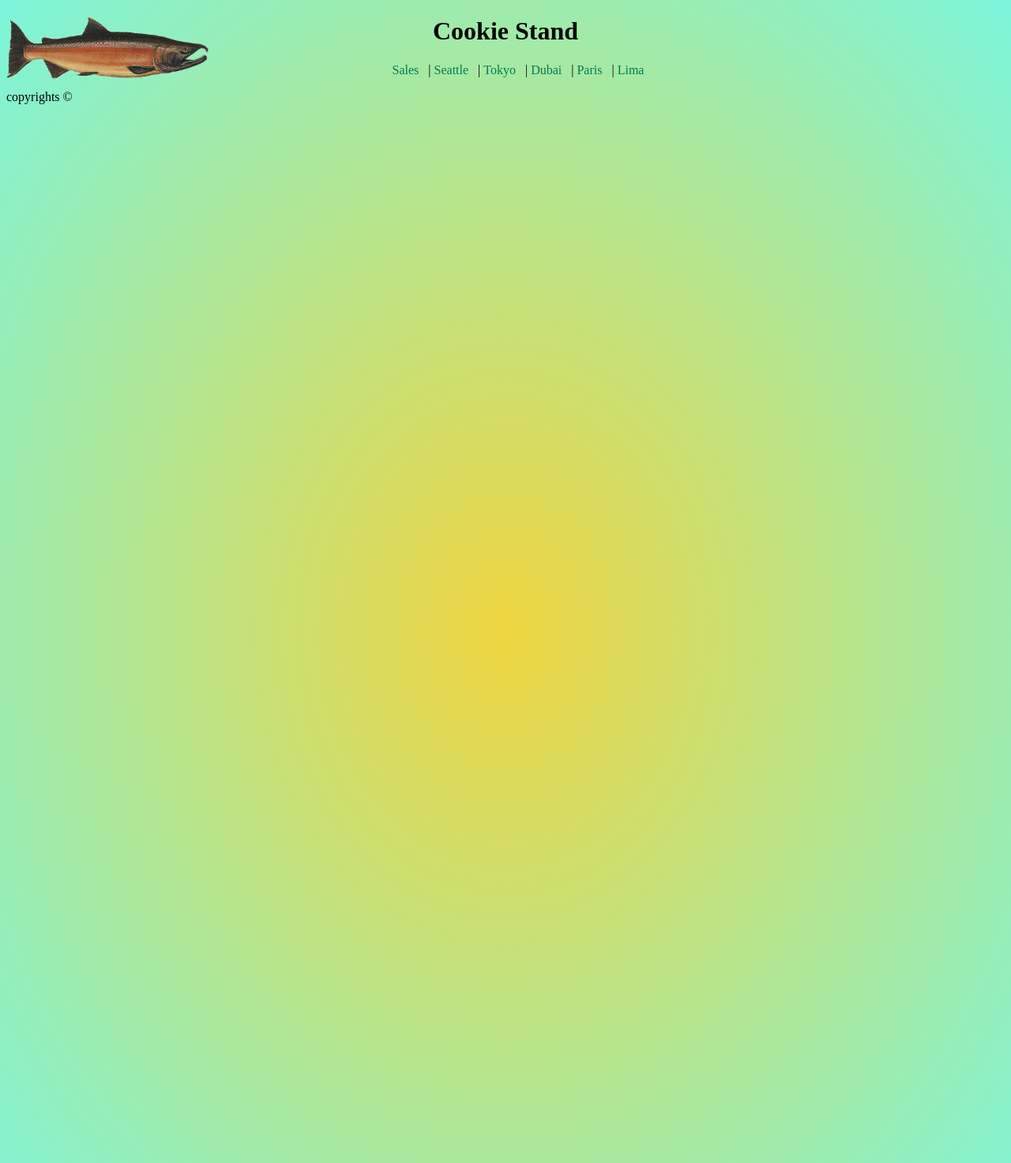
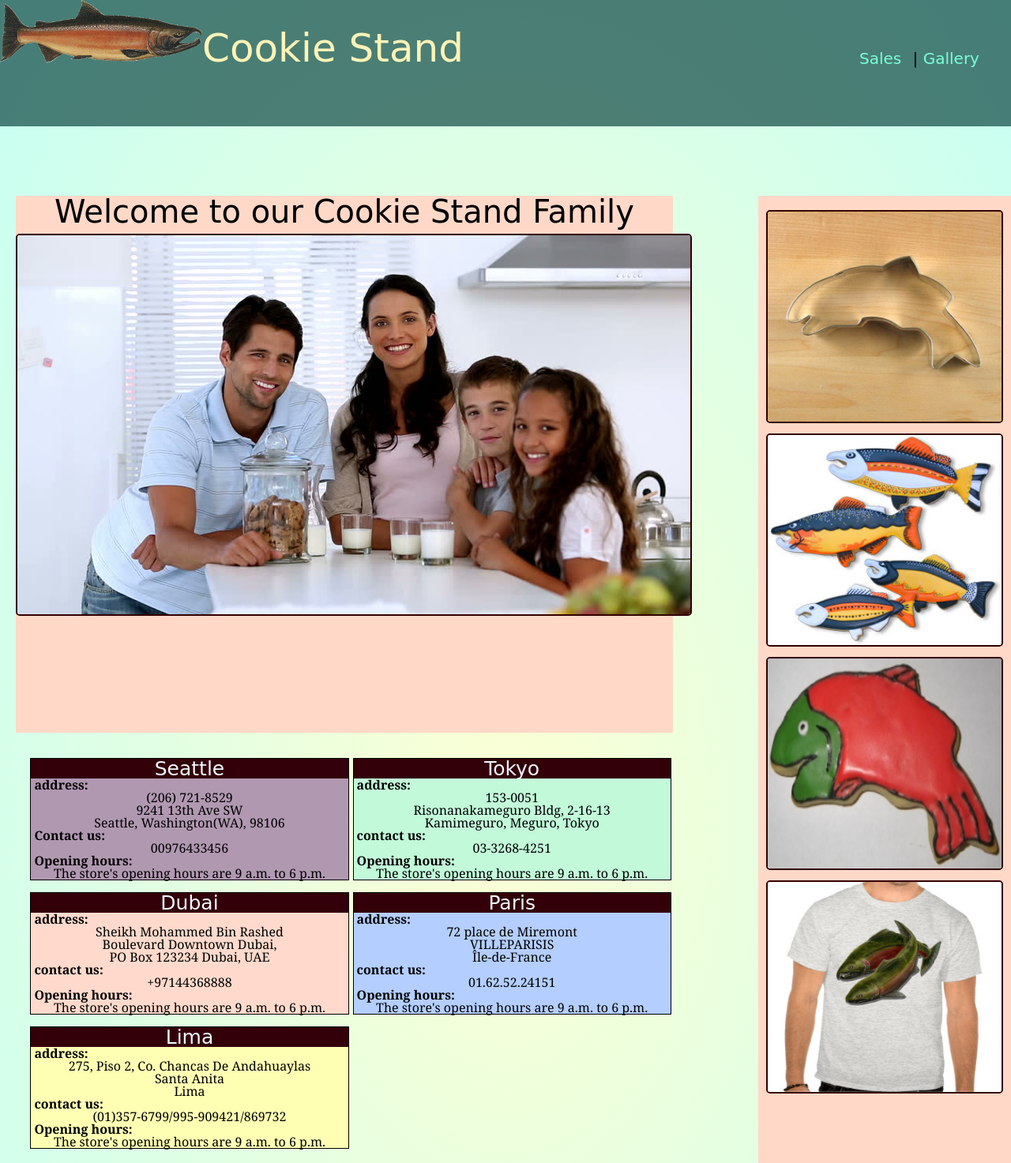
Before and after one commit to malakMomani/cookie-stand, a plain HTML site: page index.html in a window 1280 px wide. Shown: the top 1473 px of the page at 79% size. Drawn offline with Linux system fonts and the light colour scheme; a web font is replaced by a local one.

Commit message:
style main page

```diff
--- a/css/reset.css
+++ b/css/reset.css
@@ -0,0 +1,48 @@
+/* http://meyerweb.com/eric/tools/css/reset/
+   v2.0 | 20110126
+   License: none (public domain)
+*/
+
+html, body, div, span, applet, object, iframe,
+h1, h2, h3, h4, h5, h6, p, blockquote, pre,
+a, abbr, acronym, address, big, cite, code,
+del, dfn, em, img, ins, kbd, q, s, samp,
+small, strike, strong, sub, sup, tt, var,
+b, u, i, center,
+dl, dt, dd, ol, ul, li,
+fieldset, form, label, legend,
+table, caption, tbody, tfoot, thead, tr, th, td,
+article, aside, canvas, details, embed,
+figure, figcaption, footer, header, hgroup,
+menu, nav, output, ruby, section, summary,
+time, mark, audio, video {
+	margin: 0;
+	padding: 0;
+	border: 0;
+	font-size: 100%;
+	font: inherit;
+	vertical-align: baseline;
+}
+/* HTML5 display-role reset for older browsers */
+article, aside, details, figcaption, figure,
+footer, header, hgroup, menu, nav, section {
+	display: block;
+}
+body {
+	line-height: 1;
+}
+ol, ul {
+	list-style: none;
+}
+blockquote, q {
+	quotes: none;
+}
+blockquote:before, blockquote:after,
+q:before, q:after {
+	content: '';
+	content: none;
+}
+table {
+	border-collapse: collapse;
+	border-spacing: 0;
+}
--- a/css/style.css
+++ b/css/style.css
@@ -4,11 +4,33 @@
 }
 
 html {
-    background-image : radial-gradient(rgba(233, 198, 0, 0.753),rgb(124, 245, 219));
+    background-image : radial-gradient(rgba(251, 255, 198, 0.753),rgb(198, 255, 243));
     background-repeat: no-repeat;
     background-size: cover;
-    height: 200%;
+    height: 259%;
 }
+header {
+  height: 20vh;
+  background-color: #003a37a6;
+}
+.mainHeader {
+  color: rgb(255, 243, 183);
+  font-family: 'Akaya Kanadaka', cursive;
+  font-size: 50px;
+  position: absolute;
+  left: 20vw;
+  top : 4.5vh;
+}
+
+header nav {
+  font-family: 'Akaya Kanadaka', cursive;
+  font-size: 20px;
+  position: absolute;
+  left: 85vw;
+  top : 8vh;
+
+}
+
 table {
     border-collapse: collapse;
     margin-left:auto;
@@ -22,32 +44,24 @@ td , th {
 tbody tr:nth-child(odd) {
     background: rgb(189, 188, 188);
   }
-
-#headerDiv {
+.headerDiv {
     display: inline-block;
     margin-left: auto;
     margin-right: auto;
-}
-
-header h1 {
-    text-align: center;
 }
 
 nav ul li {
     list-style-type: none;
     display: inline-block;
 }
-nav ul li a {
-    text-decoration: none;
-    color: rgb(0, 121, 84);
+.navlinks {    text-decoration: none;
+    color: rgb(122, 255, 215);
     display: inline-block;
     margin-right: 8px;
 }
-nav  {
-    text-align: center;
-}
+
 header img {
-    position: absolute;
+    position: sticky;
     display: block;
     margin-left: auto;
     margin-right: auto;
@@ -113,9 +127,122 @@ label {
   }
   #formSec {
     margin : 0 auto;
-    width : 50%;
+    width : 80%;
     border-radius: 5px;
     background-color: #f9fd1d69;
     padding: 20px;
 
   }
+
+  main{
+    display: inline-block;
+  }
+
+  #greeting {
+    text-align: center;
+    margin-top: 75px;
+    position: absolute;
+    left : 20px;
+    background-color: rgb(255, 216, 200);
+    width :65%;
+    height : 85%;
+  }
+
+  #greeting h3 {
+    font-family: 'Akaya Kanadaka', cursive;
+    font-size : 40px;
+    text-align: center;
+    margin-bottom: 8px;                                                                                                                                                                       ;
+  }
+
+  #greeting img{
+    border: solid 2px rgb(51, 0, 0);
+    border-radius: 5px;
+  }
+
+  #rightSide {
+    text-align: center;
+    position: absolute;
+    right :0px;
+    float: right;
+    width:25%;
+    height : 178%;
+    top : 31vh;
+    background-color: rgb(255, 216, 200);
+
+  }
+  #rightSide img  {
+    width: 300px;
+    height : 270px;
+    margin-bottom: 10px;
+    border: solid 2px rgb(51, 0, 0);
+    border-radius: 5px;
+  }
+
+#first {
+  margin-top: 18px;
+}
+
+#info  {
+  position : absolute;
+  top : 120vh;
+  left : 3vw;
+  width :70%;
+}
+
+#info div {
+  float: left;
+  width : 45%;
+  margin-right: 5px;
+  margin-bottom: 15px;
+  border: 1px solid black;
+}
+
+#info div h3 {
+  text-align: center;
+  font-family: 'Akaya Kanadaka', cursive;
+  font-size: 25px;
+  background-color: rgb(51, 0, 9);
+  color: aliceblue;
+}
+
+#info div h4 {
+  margin-left: 4px;
+  font-weight: bold;
+  font-family: Georgia, 'Times New Roman', Times, serif;
+}
+
+#info div p
+{
+  text-align: center;
+  font-family: Georgia, 'Times New Roman', Times, serif;
+}
+
+#seattle {
+  background-color: rgb(177, 152, 177);
+}
+
+#tokyo {
+  background-color: rgb(194, 250, 217);
+}
+#dubai {
+  background-color: rgb(255, 218, 204);
+}
+#paris {
+  background-color: rgb(180, 206, 255);
+}
+#lima {
+  background-color: rgb(254, 255, 179);
+}
+
+footer {
+  position: absolute;
+  top : 200vh;
+}
+
+#home {
+  text-decoration: none;
+    color: rgb(122, 255, 215);
+    display: inline-block;
+    margin-right: 8px;
+}
--- a/index.html
+++ b/index.html
@@ -2,48 +2,125 @@
 <html lang="en">
 
 <head>
+    <link rel="preconnect" href="https://fonts.gstatic.com">
+    <link href="https://fonts.googleapis.com/css2?family=Akaya+Kanadaka&display=swap" rel="stylesheet">
     <meta charset="UTF-8">
     <meta http-equiv="X-UA-Compatible" content="IE=edge">
     <meta name="viewport" content="width=device-width, initial-scale=1.0">
     <title>Document</title>
+    <link rel="stylesheet" href="css/reset.css">
     <link rel="stylesheet" href="css/style.css">
 </head>
 
 <body>
+
     <header>
         <img src="img/assets/salmon.png" alt="">
-        <div id = "#headerDiv">
-            <h1>Cookie Stand</h1>
+        <div class="#headerDiv">
+            <h1 class = "mainHeader">Cookie Stand</h1>
             <nav>
                 <ul>
-                    <li><a href="sales.html">Sales</a> | </li>
-                    <li><a href="sales.html">Seattle</a> | </li>
-                    <li><a href="sales.html">Tokyo</a> | </li>
-                    <li><a href="sales.html">Dubai</a> | </li>
-                    <li><a href="sales.html">Paris</a> | </li>
-                    <li><a href="sales.html">Lima</a></li>
+                    <li><a class="navlinks" href="sales.html">Sales</a> | </li>
+                    <li><a class = "navlinks" href="https://www.pinterest.com/pin/49891508345256100/">Gallery</a></li>
                 </ul>
-
             </nav>
         </div>
     </header>
     <main id="main">
 
-        <div id="seattleDiv">
-        </div>
-        <div id="tokyoDiv">
-        </div>
-        <div id="dubaiDiv">
-        </div>
-        <div id="parisDiv"></div>
-        <div id="limaDiv"></div>
 
+        <section id="greeting">
+            <h3>Welcome to our <strong>Cookie Stand</strong> Family</h3>
+            <img src="img/assets/family.jpg" alt="">
+        </section>
+
+        <section id="rightSide">
+            <img id ="first" src="img/assets/cutter.jpeg" alt="">
+            <img src="img/assets/fish.jpg" alt="">
+            <img src="img/assets/frosted-cookie.jpg" alt="">
+            <img src="img/assets/shirt.jpg" alt="">
+
+        </section>
+        <section id="info">
+            <div id="seattle">
+                <h3 class="name">Seattle
+                </h3>
+                <h4>address:</h4>
+                <p class="adress">
+                    (206) 721-8529<br />
+                    9241 13th Ave SW<br />
+                    Seattle, Washington(WA), 98106 <br />
+                </p>
+                <h4>Contact us:</h4>
+                <p class="contact">00976433456</p>
+                <h4>Opening hours:</h4>
+                <P>The store's opening hours are 9 a.m. to 6 p.m.</P>
+            </div>
+
+            <div id="tokyo">
+                <h3 class="name">Tokyo</h3>
+                <h4>address:</h4>
+                <p class="adress">153-0051<br />
+                    Risonanakameguro Bldg, 2-16-13 <br />
+                    Kamimeguro, Meguro, Tokyo<br />
+                    </p>
+                    <h4>contact us:</h4>
+                <p class="contact">03-3268-4251</p>
+                <h4>Opening hours:</h4>
+                <P>The store's opening hours are 9 a.m. to 6 p.m.</P>
+            </div>
+
+            <div id="dubai">
+                <h3 class="name">Dubai
+                </h3>
+                <h4>address:</h4>
+                <p class="adress"> Sheikh Mohammed Bin Rashed <br />
+                    Boulevard Downtown Dubai, <br />
+                    PO Box 123234 Dubai, UAE<br />
+                </p>
+                <h4>contact us:</h4>
+                <p class="contact">+97144368888
+
+                </p>
+                <h4>Opening hours:</h4>
+                <P>The store's opening hours are 9 a.m. to 6 p.m.</P>
+            </div>
+
+            <div id="paris">
+                <h3 class="name">Paris
+                </h3>
+                <h4>address:</h4>
+                <p class="adress">72  place de Miremont<br />
+                    VILLEPARISIS<br />
+                    Île-de-France<br />
+                </p>
+                <h4>contact us:</h4>
+                <p class="contact">01.62.52.24151</p>
+                <h4>Opening hours:</h4>
+                <P>The store's opening hours are 9 a.m. to 6 p.m.</P>
+            </div>
+
+            <div id="lima">
+                <h3 class="name">Lima
+                </h3>
+                <h4>address:</h4>
+                <p class="adress">
+                    275, Piso 2, Co. Chancas De Andahuaylas<br />
+                    Santa Anita<br />
+                    Lima<br />
+                </p>
+                <h4>contact us:</h4>
+                <p class="contact">(01)357-6799/995-909421/869732</p>
+                <h4>Opening hours:</h4>
+                <p>The store's opening hours are 9 a.m. to 6 p.m.</P>
+            </div>
+        </section>
     </main>
 
     <footer>
-        copyrights &copy;
+        copyrights &copy; By Malak Momani
     </footer>
-    <script id = "home" src="js/home.js" data-name="home"></script>
+    <script id="home" src="js/home.js" data-name="home"></script>
 </body>
 
 </html>
```
Also changed, not shown: sales.html (+16 -9 lines), img/assets/openHours.jpg (deleted).
